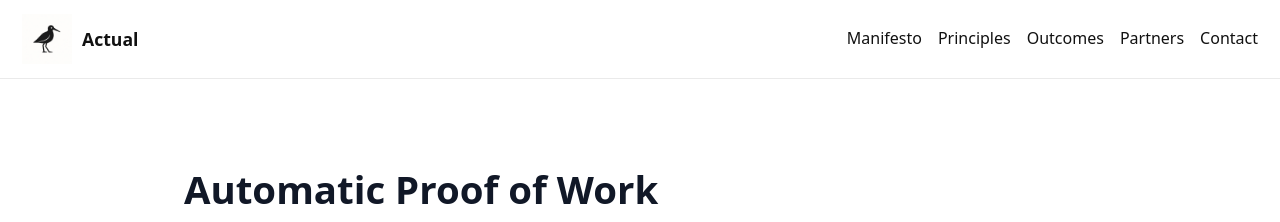
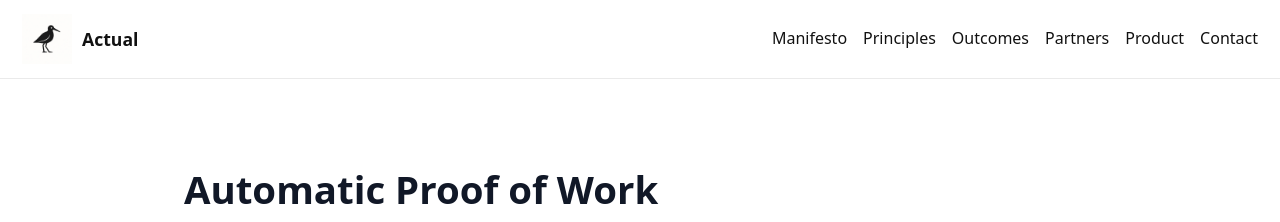
Before and after one commit to greg-e/limosa.work, a Jekyll site: the page built from index.html, in a window 1280 px wide. Shown: the top 222 px of the page. Built offline with Jekyll 4.4.1, drawn with Linux system fonts in a browser that asks for light colours.

Commit message:
Add Product link to navigation

```diff
--- a/_data/nav.yml
+++ b/_data/nav.yml
@@ -6,5 +6,7 @@
   url: /pages/outcomes.html
 - title: Partners
   url: /pages/partners.html
+- title: Product
+  url: /pages/product.html
 - title: Contact
   url: /pages/contact.html
```
